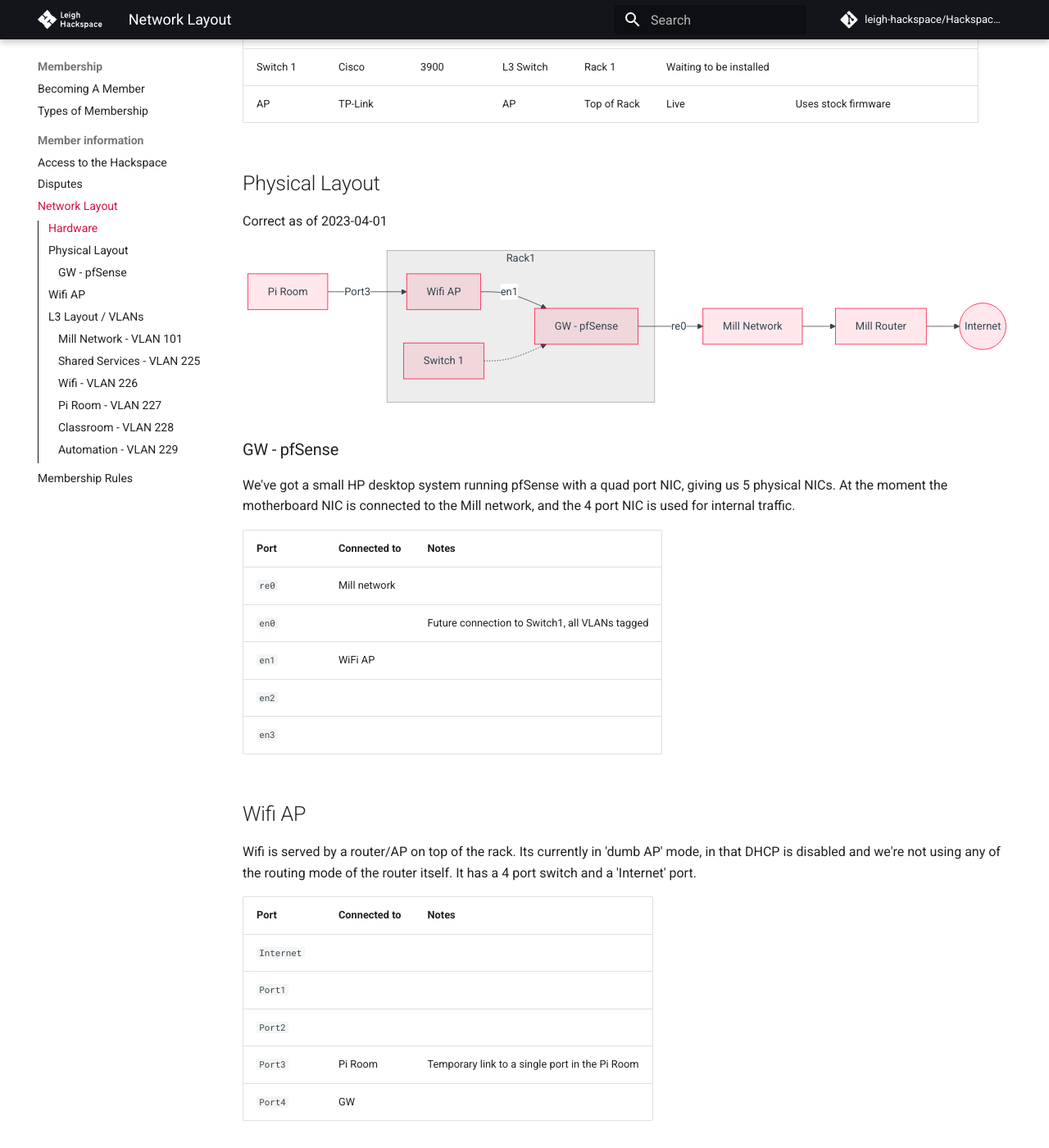
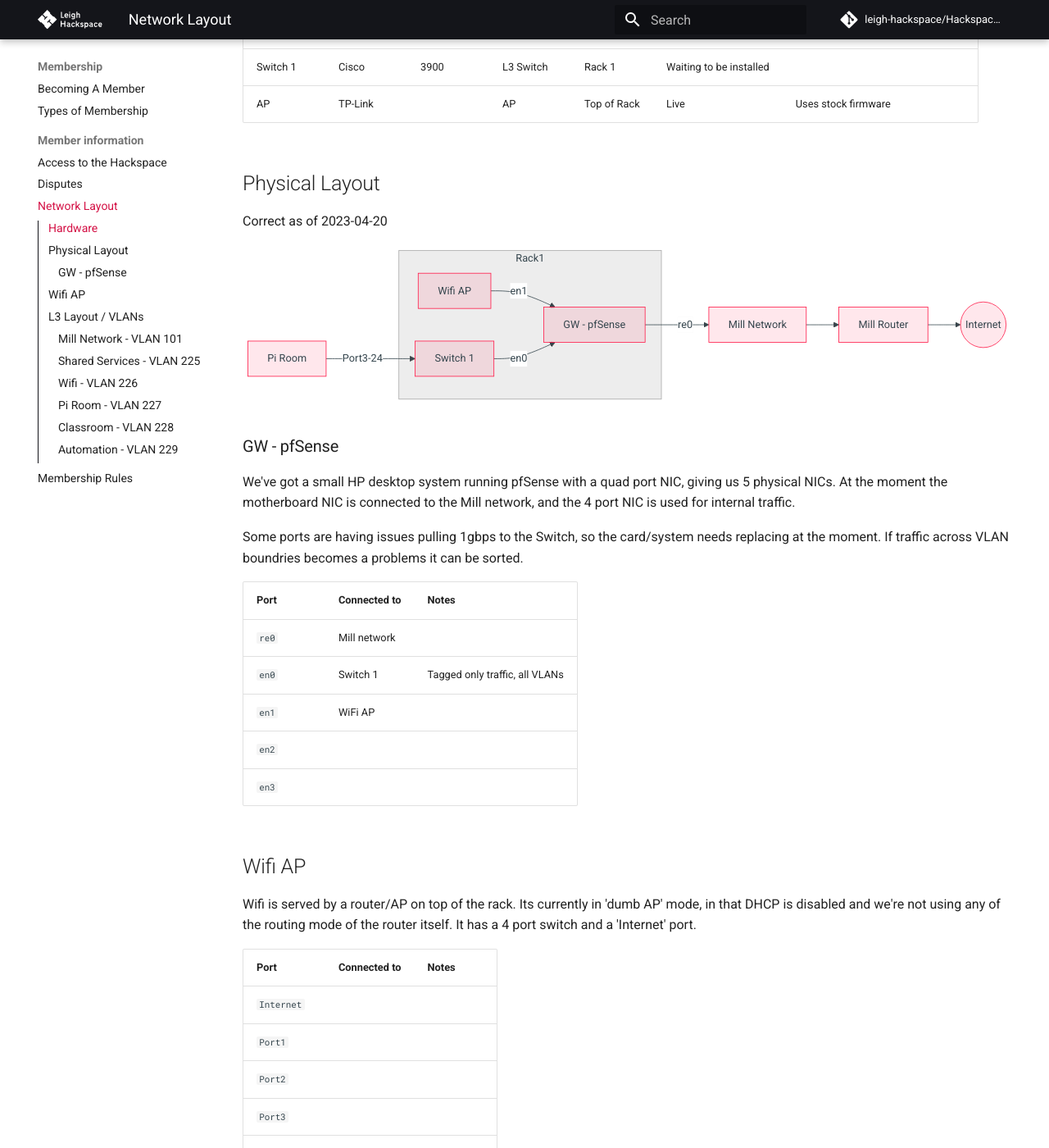
Before and after one commit to leigh-hackspace/HackspaceWiki, an MkDocs documentation site: the page built from docs/membership/member_information/network_layout.md, in a window 1280 px wide and 1400 px high, scrolled down 351 px. Shown: the whole window at 82% size. Built offline with MkDocs 1.6.1 and Material for MkDocs 9.7.7, drawn with Linux system fonts in a browser that asks for light colours; comment, search, counter and statistics services are not loaded; the version menu is left out.

Commit message:
Updated network layout

````diff
--- a/docs/membership/member_information/network_layout.md
+++ b/docs/membership/member_information/network_layout.md
@@ -10,43 +10,45 @@
 
 ## Physical Layout
 
-Correct as of 2023-04-01
+Correct as of 2023-04-20
 
 ```mermaid
 graph LR
     subgraph Rack1
     AP[Wifi AP] -->|en1| GW
-    SWITCH1[Switch 1] -.-> GW
+    SWITCH1[Switch 1] -->|en0| GW
     GW[GW - pfSense]
     end
     GW -->|re0| MILL
     MILL[Mill Network] --> MILLROUTER[Mill Router] --> INTERNET((Internet))
-    PIROOM[Pi Room] -->|Port3| AP
+    PIROOM[Pi Room] -->|Port3-24| SWITCH1
 ```
 
 ### GW - pfSense
 
 We've got a small HP desktop system running pfSense with a quad port NIC, giving us 5 physical NICs. At the moment the motherboard NIC is connected to the Mill network, and the 4 port NIC is used for internal traffic.
 
-| Port  | Connected to | Notes                                          |
-| ----- | ------------ | ---------------------------------------------- |
-| `re0` | Mill network |                                                |
-| `en0` |              | Future connection to Switch1, all VLANs tagged |
-| `en1` | WiFi AP      |                                                |
-| `en2` |              |                                                |
-| `en3` |              |                                                |
+Some ports are having issues pulling 1gbps to the Switch, so the card/system needs replacing at the moment. If traffic across VLAN boundries becomes a problems it can be sorted.
+
+| Port  | Connected to | Notes                          |
+| ----- | ------------ | ------------------------------ |
+| `re0` | Mill network |                                |
+| `en0` | Switch 1     | Tagged only traffic, all VLANs |
+| `en1` | WiFi AP      |                                |
+| `en2` |              |                                |
+| `en3` |              |                                |
 
 ## Wifi AP
 
 Wifi is served by a router/AP on top of the rack. Its currently in 'dumb AP' mode, in that DHCP is disabled and we're not using any of the routing mode of the router itself. It has a 4 port switch and a 'Internet' port.
 
-| Port       | Connected to | Notes                                          |
-| ---------- | ------------ | ---------------------------------------------- |
-| `Internet` |              |                                                |
-| `Port1`    |              |                                                |
-| `Port2`    |              |                                                |
-| `Port3`    | Pi Room      | Temporary link to a single port in the Pi Room |
-| `Port4`    | GW           |                                                |
+| Port       | Connected to | Notes |
+| ---------- | ------------ | ----- |
+| `Internet` |              |       |
+| `Port1`    |              |       |
+| `Port2`    |              |       |
+| `Port3`    |              |       |
+| `Port4`    | GW           |       |
 
 ## L3 Layout / VLANs
 
````
